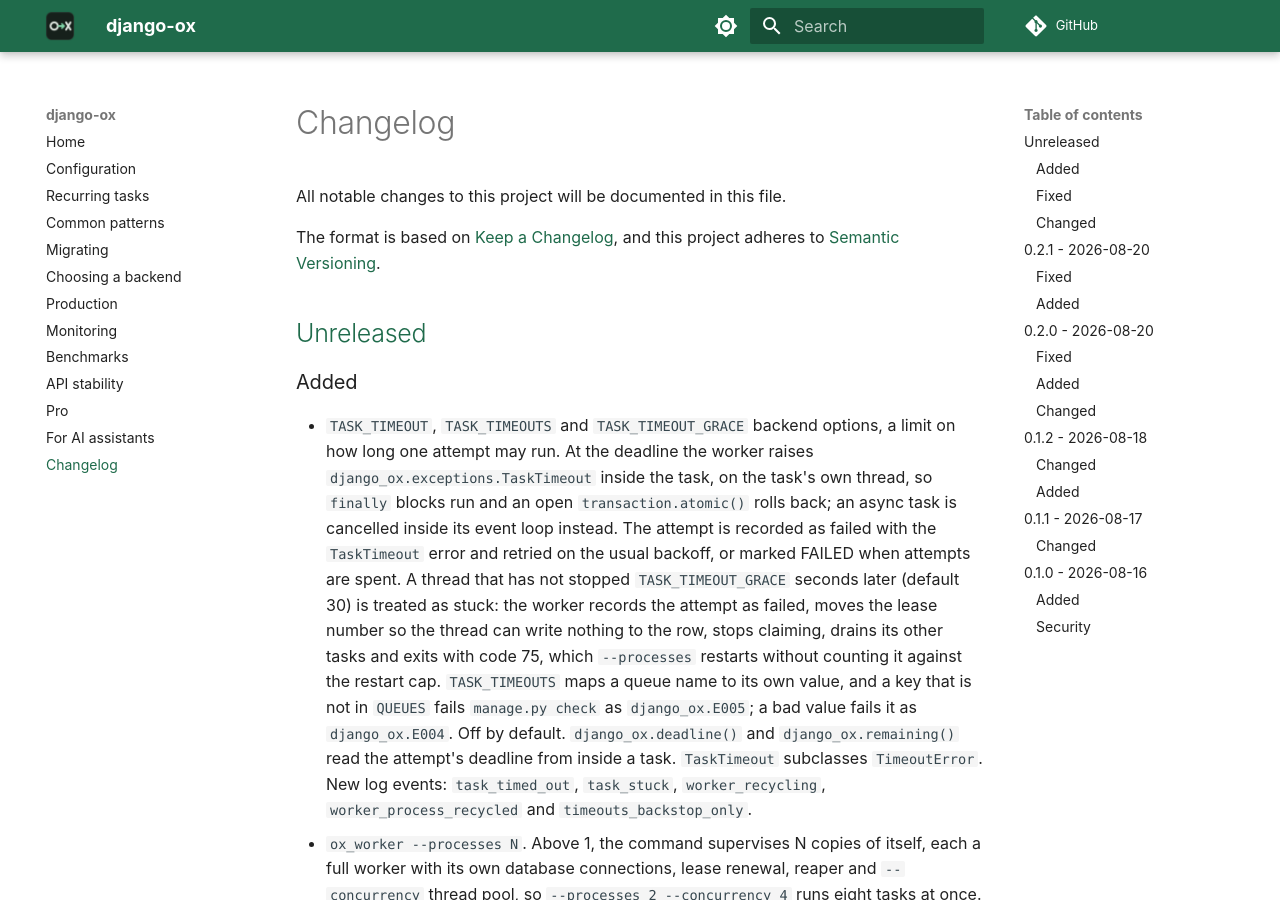
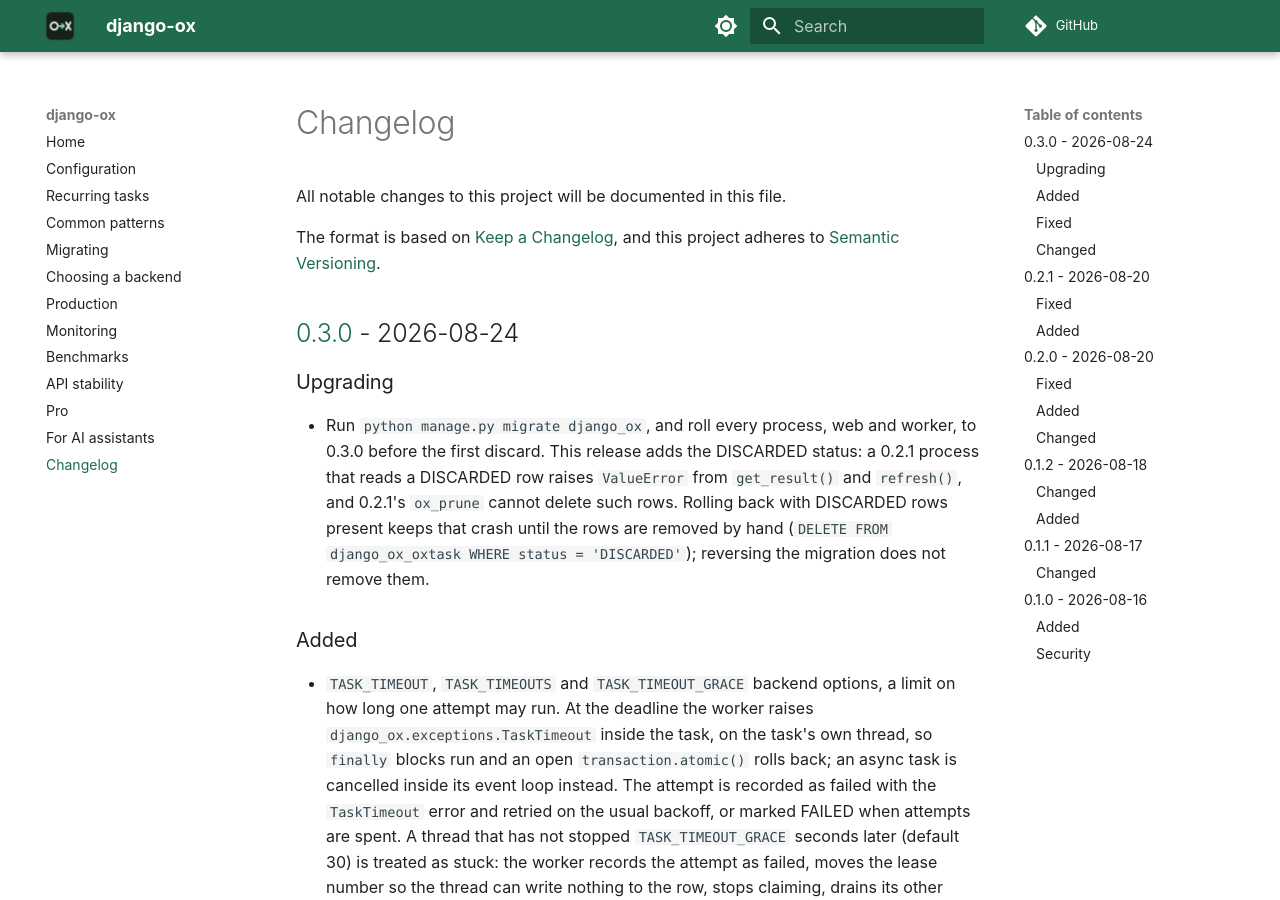
Before and after one commit to oxpull/django-ox, an MkDocs documentation site: the page built from docs/changelog.md, in a window 1280 px wide and 900 px high. Built offline with MkDocs 1.6.1 and Material for MkDocs 9.7.7, drawn with Linux system fonts in a browser that asks for light colours; comment, search, counter and statistics services are not loaded.

Commit message:
Release 0.3.0
The version, changelog heading and link reference move to 0.3.0, dated
today. The changelog and the production page state the order the new
DISCARDED status needs: migrate and finish rolling every process before
the first discard, and what a rollback with discarded rows present looks
like. The stability page's pin examples track the released line and its
versioning sentence carries no version; SECURITY.md supports 0.3.x and
covers the admin page's read and execute permissions and the metrics
endpoint. check_release scans the docs pages for stale django-ox pins as
it already did the README.

```diff
--- a/CHANGELOG.md
+++ b/CHANGELOG.md
@@ -5,7 +5,18 @@
 The format is based on [Keep a Changelog](https://keepachangelog.com/en/1.1.0/),
 and this project adheres to [Semantic Versioning](https://semver.org/spec/v2.0.0.html).
 
-## [Unreleased]
+## [0.3.0] - 2026-08-24
+
+### Upgrading
+
+- Run `python manage.py migrate django_ox`, and roll every process, web and
+  worker, to 0.3.0 before the first discard. This release adds the
+  DISCARDED status: a 0.2.1 process that reads a DISCARDED row raises
+  `ValueError` from `get_result()` and `refresh()`, and 0.2.1's `ox_prune`
+  cannot delete such rows. Rolling back with DISCARDED rows present keeps
+  that crash until the rows are removed by hand
+  (`DELETE FROM django_ox_oxtask WHERE status = 'DISCARDED'`); reversing
+  the migration does not remove them.
 
 ### Added
 
@@ -294,7 +305,7 @@
   the public API surface, the pre-1.0 SemVer rule, the deprecation
   window, and the supported Python and Django matrix.
 
-[Unreleased]: https://github.com/oxpull/django-ox/compare/v0.2.1...HEAD
+[0.3.0]: https://github.com/oxpull/django-ox/compare/v0.2.1...v0.3.0
 [0.2.1]: https://github.com/oxpull/django-ox/releases/tag/v0.2.1
 [0.2.0]: https://github.com/oxpull/django-ox/releases/tag/v0.2.0
 [0.1.2]: https://github.com/oxpull/django-ox/releases/tag/v0.1.2
--- a/pyproject.toml
+++ b/pyproject.toml
@@ -4,7 +4,7 @@
 
 [project]
 name = "django-ox"
-version = "0.2.1"
+version = "0.3.0"
 description = "Database-backed worker backend for Django's Tasks framework."
 readme = "README.md"
 license = "BSD-3-Clause"
--- a/src/django_ox/__init__.py
+++ b/src/django_ox/__init__.py
@@ -1,4 +1,4 @@
 from .timeouts import deadline, remaining
 
 __all__ = ["__version__", "deadline", "remaining"]
-__version__ = "0.2.1"
+__version__ = "0.3.0"
```
Also changed, not shown: SECURITY.md (+19 -1 lines), docs/llms-full.txt (+24 -5 lines), docs/production.md (+8 -0 lines), docs/stability.md (+3 -3 lines), 2 other files.
